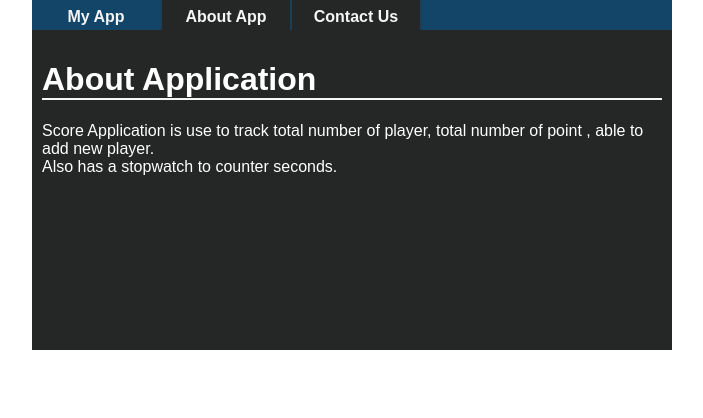
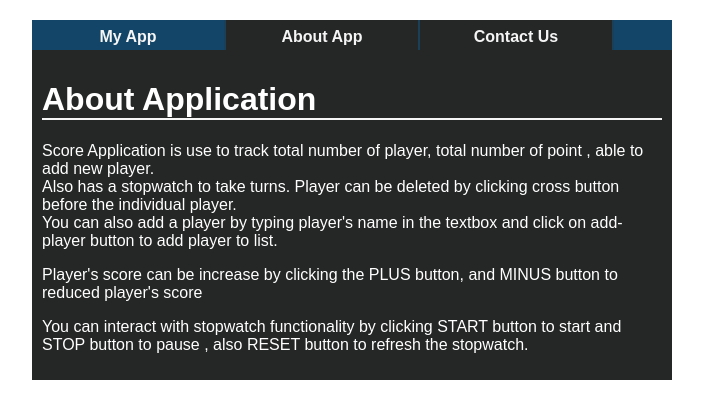
Before and after one commit to aladesuru/reactproject, a React (Create React App) app: page /components/About in a window 1280 px wide. Shown: the top 418 px of the page, without its empty margins (288-991 px from the left). Built offline with nearby package versions, Linux system fonts and the light colour scheme.

Commit message:
update content

```diff
--- a/src/components/About.jsx
+++ b/src/components/About.jsx
@@ -6,7 +6,15 @@ const About = () => {
 			<h1> About Application</h1>
 			<p>
 				Score Application is use to track total number of player, total number of point , able to add new player.<br />
-				Also has a stopwatch to counter seconds.
+				Also has a stopwatch to take turns. Player can be deleted by clicking cross button before the individual player.<br />
+				You can also add a player by typing player's name in the textbox and click on add-player button to add player to list.
+			</p>
+			<p>
+				Player's score can be increase by clicking the PLUS button, and MINUS button to reduced player's score
+			</p>
+			<p>
+				You can interact with  stopwatch functionality by clicking START button to start and STOP button to pause , also
+				RESET button to refresh the stopwatch.
 			</p>
 		</div>
 		);
--- a/src/index.css
+++ b/src/index.css
@@ -8,6 +8,7 @@ body {
 {
 	background-color: rgba(0,0,0,.9);
 	color: #fff;
+
 }
 /************** Navigation ******************/
 .nav
@@ -33,7 +34,7 @@ body {
 	vertical-align: top;
 	border-right: 2px solid #1a4059;
 	text-align: center;
-	width: 20%;
+	width: 30%;
 }
 .nav a,
 .nav a:active,
@@ -50,9 +51,11 @@ body {
 {
 	background-color: #252626;
 }
-.nav li:hover
+.nav li:hover,
+.nav li:focus
 {
 	background-color: #1a4059;
+	outline: none;
 }
 
 @media all and (max-width: 768px)
@@ -64,7 +67,9 @@ body {
  }
 @media all and (min-width: 769px)
  {
-
+ 	body {
+ 		margin-top: 20px;
+ 	}
  }
 /************** Header ******************/
 .header
@@ -363,7 +368,7 @@ body {
 .about
 {
 	background-color: #252626;
-	height: 300px;
+	/*height: 300px;*/
 	padding: 10px;
 }
 .about h1
```
